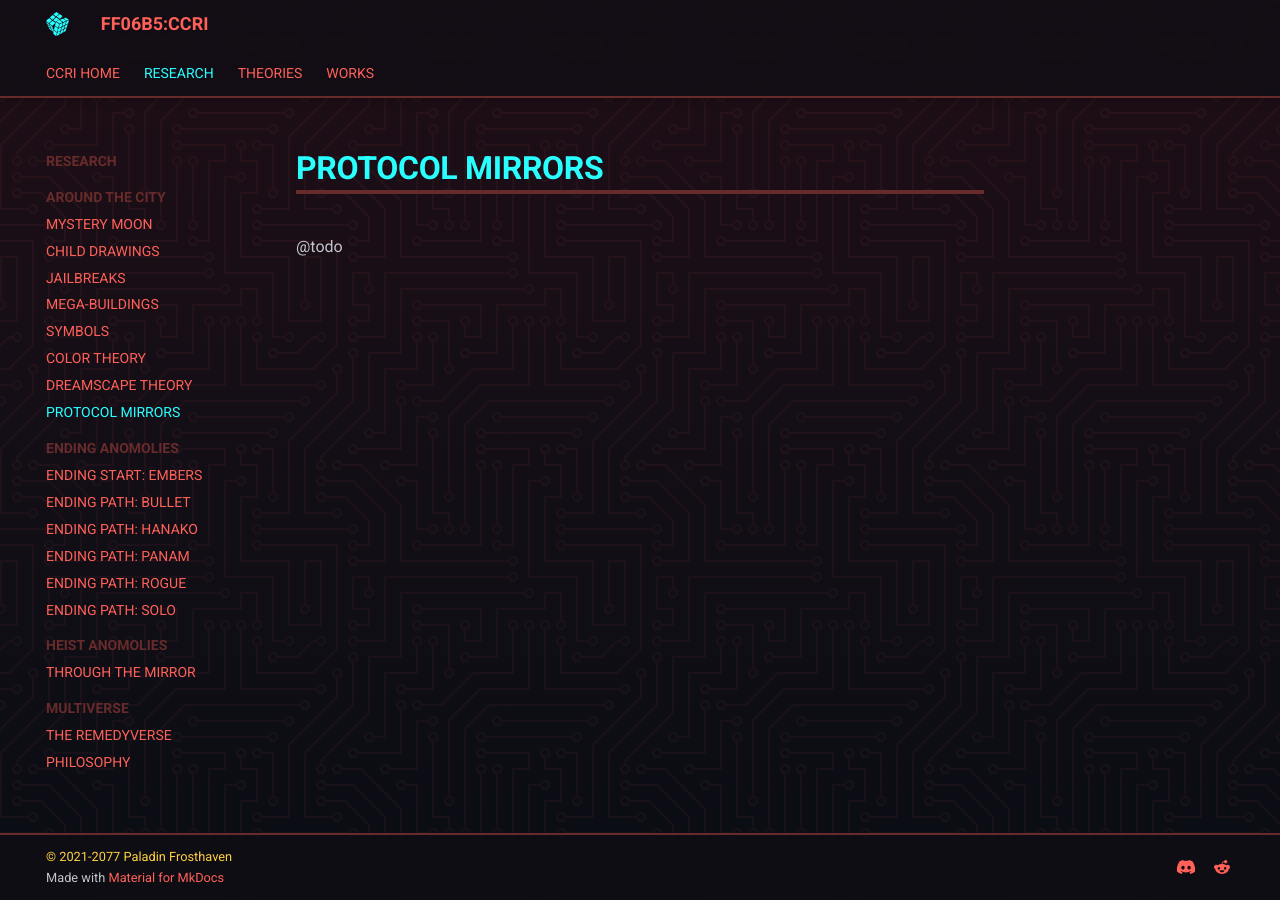
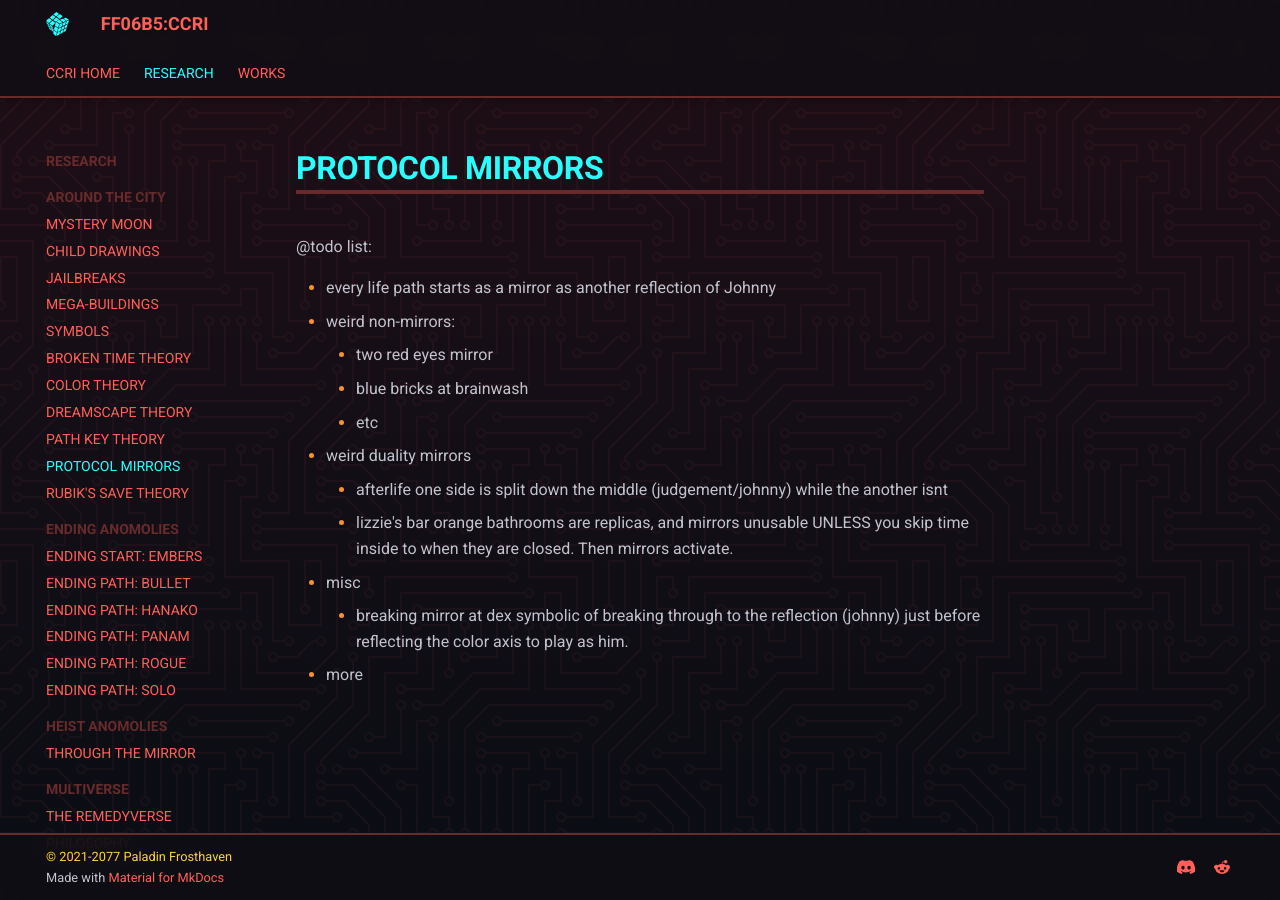
Before and after one commit to Frosthaven/cyberpunk-ff06b5-research, an MkDocs documentation site: the page built from docs/Research/Around The City/theory-protocol-mirrors.md, in a window 1280 px wide. Built offline with MkDocs 1.6.1 and Material for MkDocs 9.7.7, drawn with Linux system fonts in a browser that asks for light colours; comment, search, counter and statistics services are not loaded.

Commit message:
content updates

```diff
--- a/docs/Research/Around The City/theory-protocol-mirrors.md
+++ b/docs/Research/Around The City/theory-protocol-mirrors.md
@@ -1,3 +1,16 @@
 # Protocol Mirrors
 
-@todo
+@todo list:
+
+- every life path starts as a mirror as another reflection of Johnny
+- weird non-mirrors:
+    - two red eyes mirror
+    - blue bricks at brainwash
+    - etc
+- weird duality mirrors
+    - afterlife one side is split down the middle (judgement/johnny) while the another
+    isnt
+    - lizzie's bar orange bathrooms are replicas, and mirrors unusable UNLESS you skip time inside to when they are closed. Then mirrors activate.
+- misc
+    - breaking mirror at dex symbolic of breaking through to the reflection (johnny) just before reflecting the color axis to play as him.
+- more
```
Also changed, not shown: docs/Research/Around The City/research-child-drawings.md (+9 -1 lines), docs/Research/Around The City/research-jailbreaks.md (+8 -6 lines), docs/Research/Around The City/research-symbols.md (+1 -1 lines), docs/Research/Around The City/theory-broken-time.md (added, +20 -0 lines), docs/Research/Around The City/theory-ending-paths.md (added, +8 -0 lines), docs/Research/Around The City/theory-savefile-rubiks.md (added, +9 -0 lines), docs/Theories/theory-broken-time.md (deleted, +0 -3 lines), docs/Theories/theory-ending-paths.md (deleted, +0 -3 lines), docs/Theories/theory-savefile-rubiks.md (deleted, +0 -3 lines), docs/Theories/rgb-colorwheel/Color_circle_(RGB).png (deleted).
